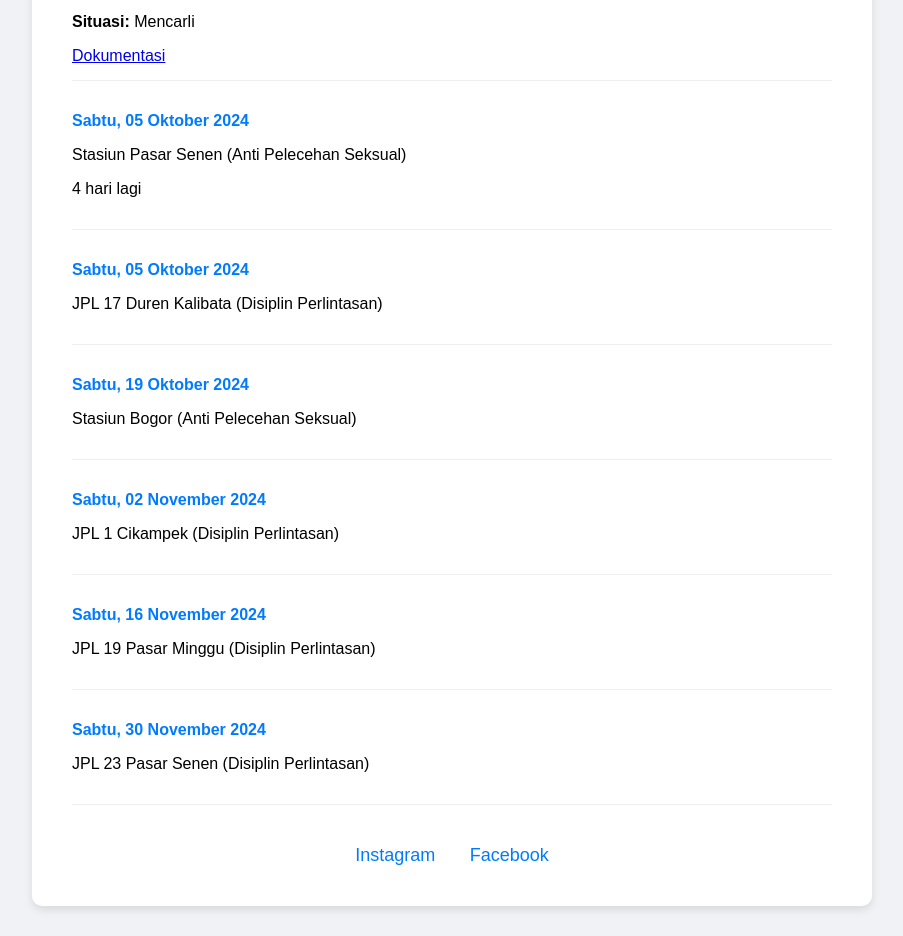
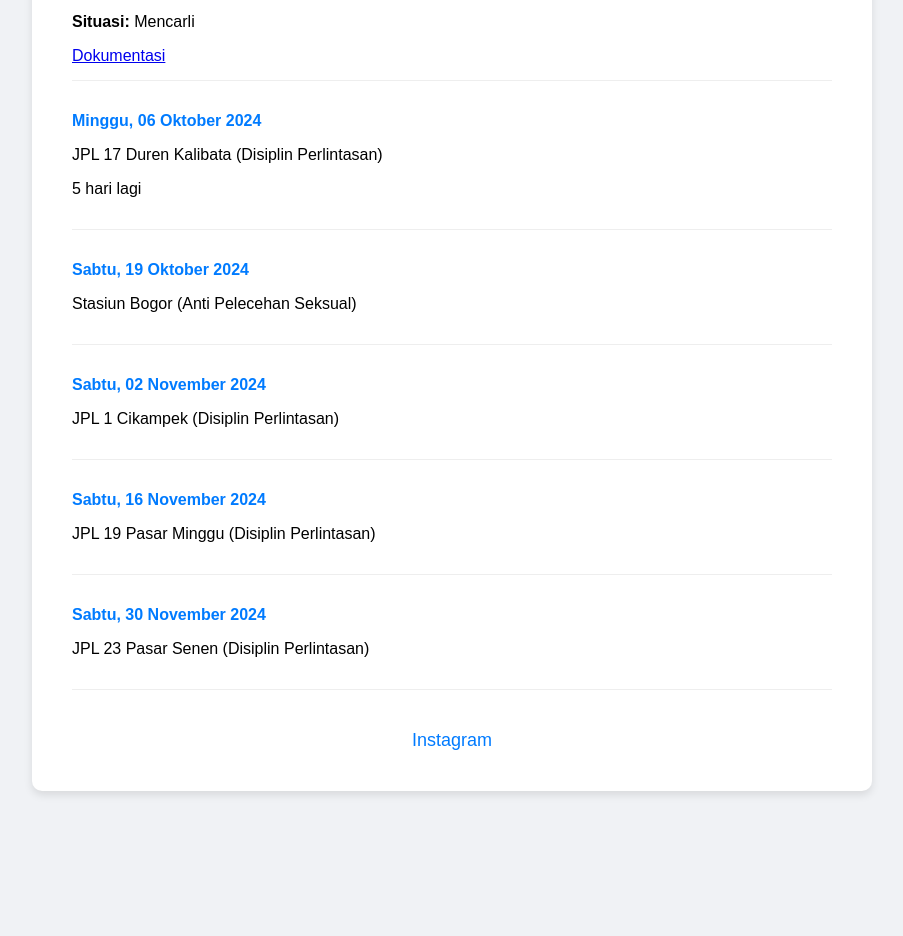
Before and after one commit to SadulurSepoorID/Sadulursepoorid, a plain HTML site: page kegiatan.html in a window 1280 px wide. Shown: the part 910-1846 px from the top of the page, without its empty margins (188-1091 px from the left). After the commit the page ends 1731 px from the top, so only its background shows below. Drawn offline with Linux system fonts and the light colour scheme.

Commit message:
Add files via upload

```diff
--- a/kegiatan.html
+++ b/kegiatan.html
@@ -50,13 +50,13 @@
     <a href="https://drive.google.com/drive/folders/19O3g6RHBjqtiN2rKPLSAkG3vgVXTF5lv">Dokumentasi</a>
         </div>
         <div class="event">
-            <p class="date">Sabtu, 05 Oktober 2024</p>
-            <p>Stasiun Pasar Senen (Anti Pelecehan Seksual)</p>
+            <p class="date">Minggu, 06 Oktober 2024</p>
+            <p>JPL 17 Duren Kalibata (Disiplin Perlintasan)</p>
     <p><span id="day-difference"></span> hari lagi</p>
 
     <script>
         // Tanggal acara
-        const eventDate = new Date("October 05, 2024");
+        const eventDate = new Date("October 06, 2024");
 
         // Fungsi untuk menghitung selisih hari
         function calculateDateDifference() {
@@ -77,10 +77,6 @@
     </script>
         </div>
         <div class="event">
-            <p class="date">Sabtu, 05 Oktober 2024</p>
-            <p>JPL 17 Duren Kalibata (Disiplin Perlintasan)</p>
-        </div>
-        <div class="event">
             <p class="date">Sabtu, 19 Oktober 2024</p>
             <p>Stasiun Bogor (Anti Pelecehan Seksual)</p>
         </div>
@@ -99,8 +95,7 @@
     </div>
 
     <div class="social">
-        <a href="https://www.instagram.com/sadulursepoor_official">Instagram</a>
-        <a href="https://www.facebook.com/SadulurSepoor">Facebook</a>
+        <a href="https://www.instagram.com/sadulursepoor_id?igsh=bHNvcTI4ZmNiejBv">Instagram</a>
     </div>
 </div>
 
```
Also changed, not shown: profile.html (+3 -3 lines).
